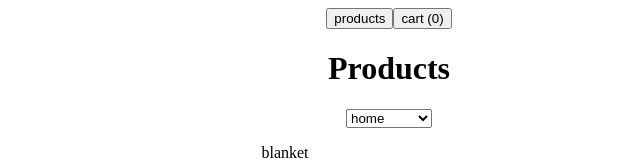
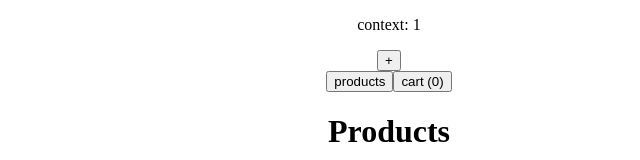
Before and after one commit to ieatn/react-shopping-cart2, a React (Vite) app: page / in a window 1280 px wide. Shown: the top 160 px of the page, without its empty margins (251-891 px from the left). Built offline with nearby package versions, Linux system fonts and the light colour scheme.

Commit message:
basic context

```diff
--- a/src/App.jsx
+++ b/src/App.jsx
@@ -1,11 +1,14 @@
-import { useEffect, useState } from 'react'
+import { useContext, useEffect, useState } from 'react'
 import './App.css'
 import Cart from './Cart'
+import { CartContext } from './context/CartContext'
 import Products from './Products'
 
 const cartLS = JSON.parse(localStorage.getItem('cart') || '[]')
 
 function App() {
+
+  const {number, setNumber} = useContext(CartContext)
 
   const [cart, setCart] = useState(cartLS)
 
@@ -36,6 +39,10 @@ function App() {
 
   return (
     <>
+      <div>
+        <p>context: {number}</p>
+        <button onClick={() => setNumber(number + 1)}>+</button>
+      </div>
       <button onClick={() => setPage('products')}>products</button>
       <button onClick={() => setPage('cart')}>cart ({cartLength()})</button>
       {page === 'products' && <Products add={add}/>}
--- a/src/Cart.jsx
+++ b/src/Cart.jsx
@@ -1,4 +1,10 @@
+import { useContext } from "react"
+import { CartContext } from './context/CartContext'
+
+
 export default function Cart({cart, setCart}) {
+
+    const {number, setNumber} = useContext(CartContext)
 
     const remove = (e) => {
         setCart(cart.filter(i => i !== e))
@@ -19,6 +25,7 @@ export default function Cart({cart, setCart}) {
 
     return (
         <>
+            <div>context number is: {number}</div>
             <h1>Cart</h1>
             <div>Total: {total()}</div>
             {cart.length > 0 && (
--- /dev/null
+++ b/src/context/CartContext.jsx
@@ -0,0 +1,11 @@
+import { createContext, useState } from "react";
+
+export const CartContext = createContext()
+export const CartProvider = ({children}) => {
+    const [number, setNumber] = useState(1)
+    return (
+        <CartContext.Provider value={{number, setNumber}}>
+            {children}
+        </CartContext.Provider>
+    )
+}
--- a/src/main.jsx
+++ b/src/main.jsx
@@ -1,9 +1,12 @@
 import React from 'react'
 import ReactDOM from 'react-dom/client'
 import App from './App'
+import { CartProvider } from './context/CartContext'
 
 ReactDOM.createRoot(document.getElementById('root')).render(
   <React.StrictMode>
-    <App />
+    <CartProvider>
+      <App />
+    </CartProvider>
   </React.StrictMode>,
 )
```
